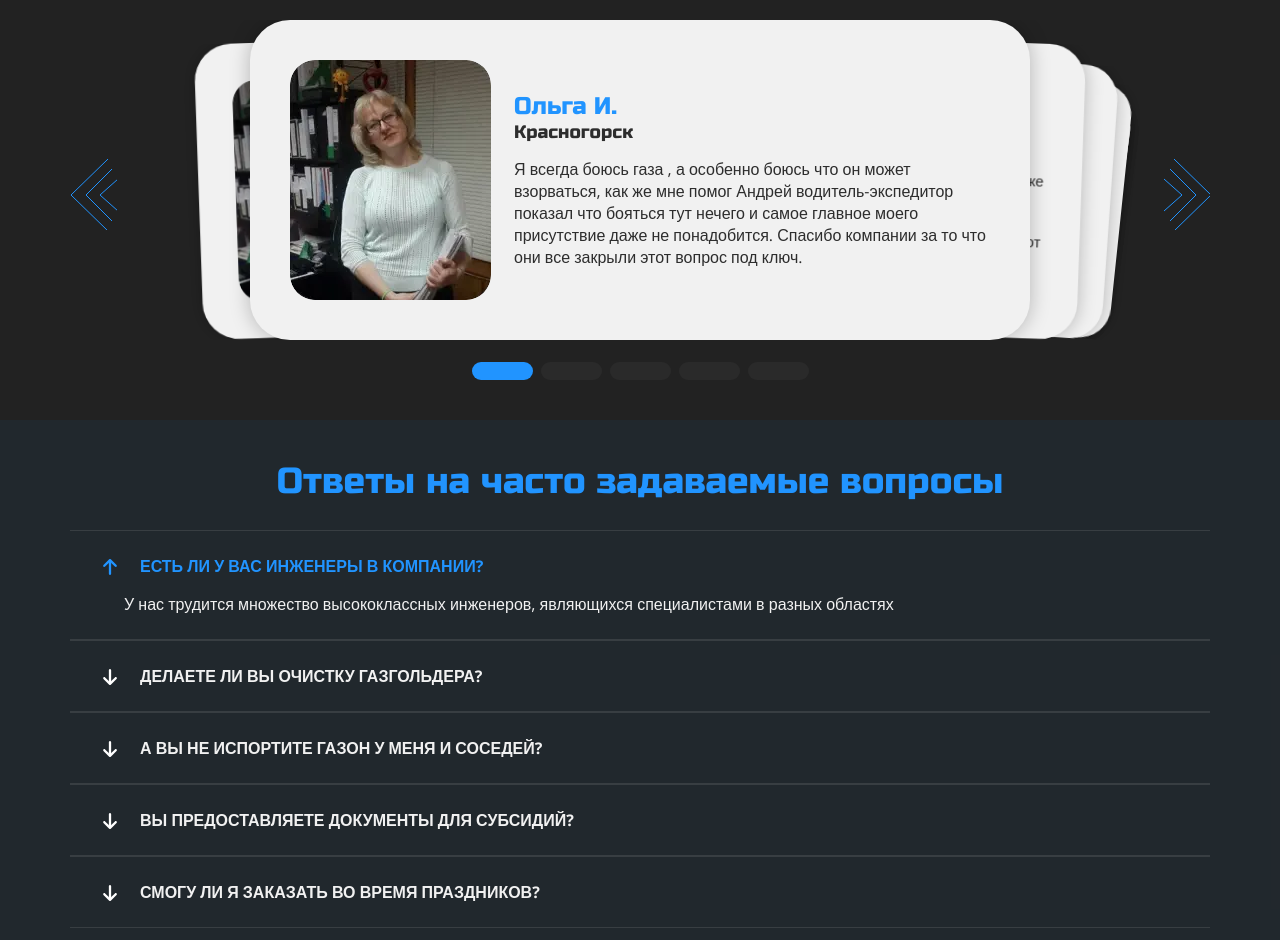
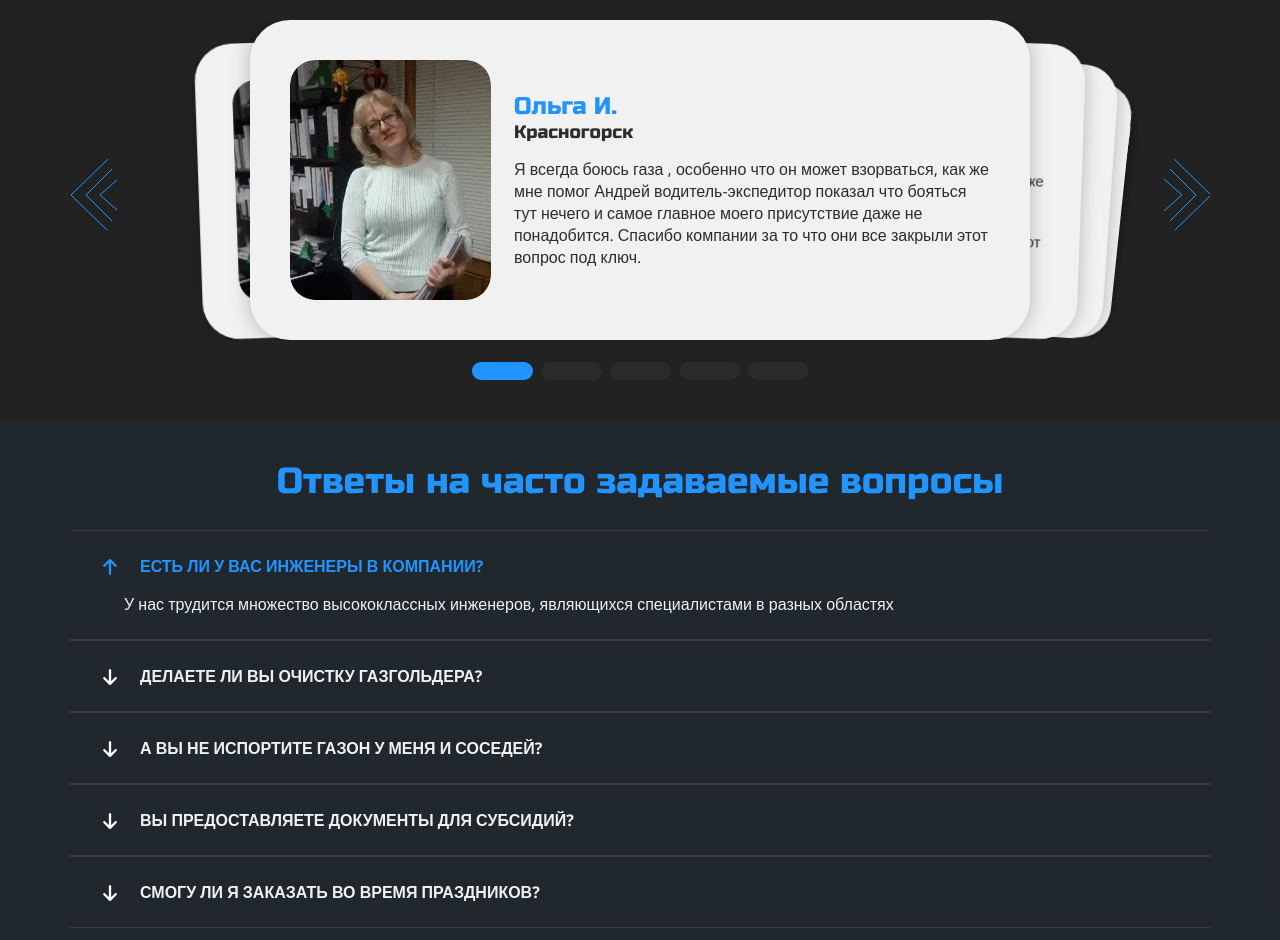
Before and after one commit to Rafis-dev/Atlant, a plain HTML site: page index.html in a window 1280 px wide. Shown: the part 3156-4096 px from the top of the page. Drawn offline with nearby package versions, Linux system fonts and the light colour scheme.

Commit message:
Update index.html

```diff
--- a/index.html
+++ b/index.html
@@ -229,7 +229,7 @@
                     <div class="swiper-slide__content">
                       <span class="swiper-slide__name">Ольга И.</span>
                       <span class="swiper-slide__city">Красногорск</span>
-                      <p class="swiper-slide__text">Я всегда боюсь газа , а особенно боюсь что он может взорваться, как
+                      <p class="swiper-slide__text">Я всегда боюсь газа , особенно что он может взорваться, как
                         же
                         мне помог Андрей водитель-экспедитор показал что
                         бояться тут нечего и самое главное моего присутствие даже не понадобится. Спасибо компании за то
```
